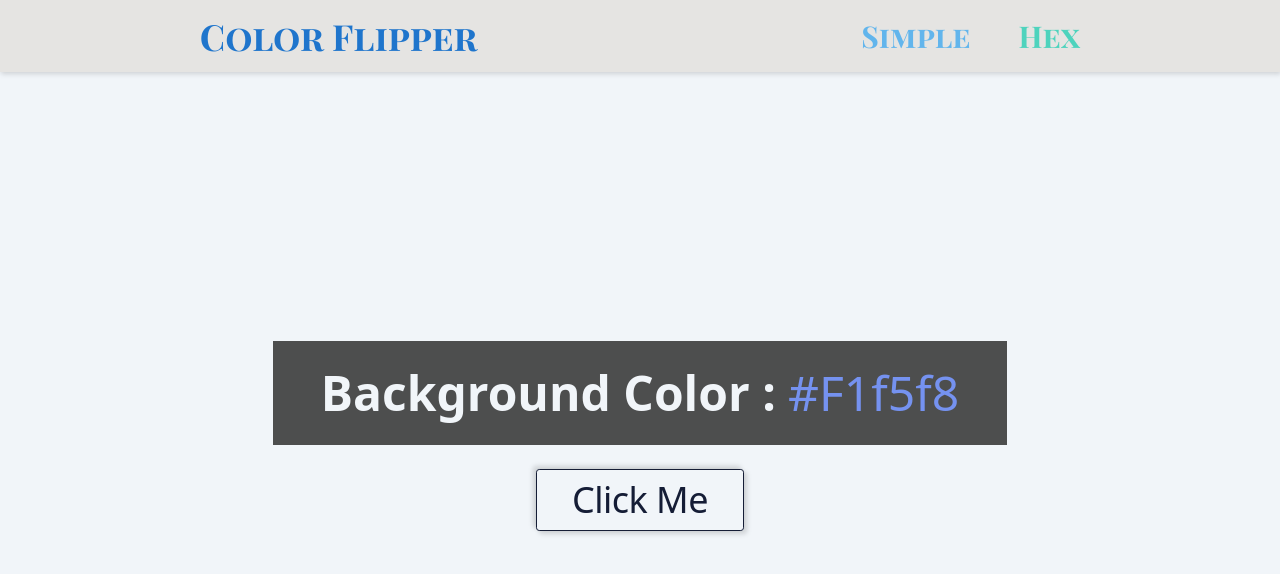
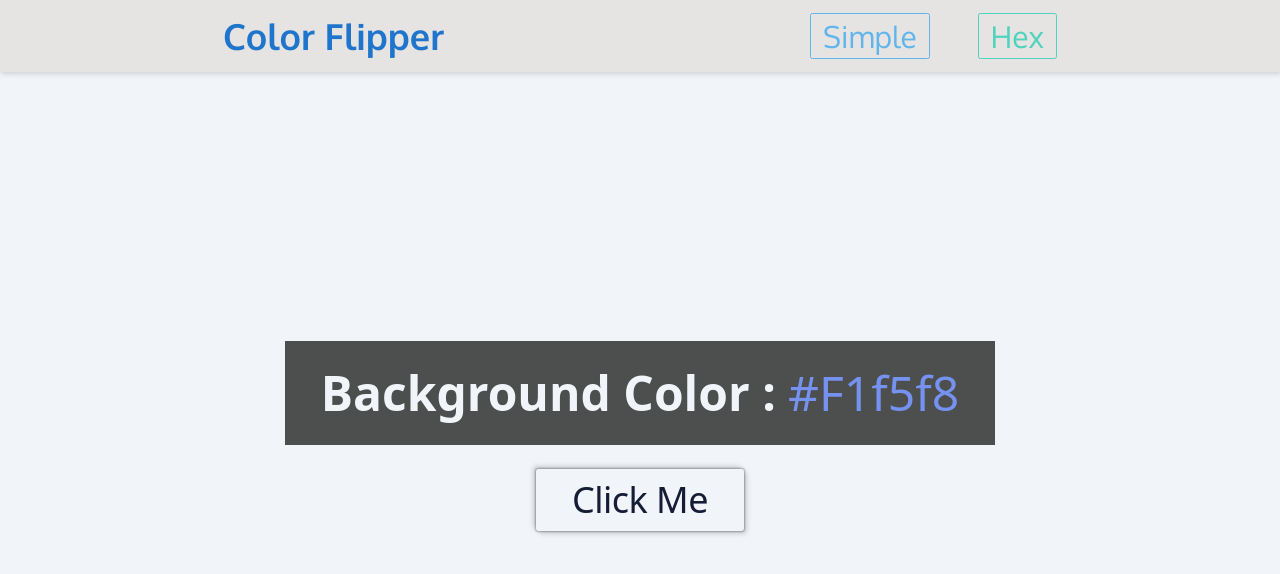
Before and after one commit to Kivuti-Njeru/ColorFlipper.github.io, a plain HTML site: page index.html in a window 1280 px wide. Drawn offline with Linux system fonts and the light colour scheme.

Commit message:
Add files via upload

```diff
--- a/Css/Components/header.css
+++ b/Css/Components/header.css
@@ -18,7 +18,7 @@
     text-wrap: nowrap;
     color: var(--clr-title);
 
-    font-family: var(--font-playfair);
+    font-family: var(--font-oxygen);
     font-weight: 700;
     font-size: var(--size-lg);
 }
@@ -34,16 +34,27 @@
     list-style-type: none;
 }
 .header__link{
+    padding: .095em .4em;
+    border-radius: var(--border-sm);
     text-decoration: none;
     text-transform: capitalize;
     color: var(--clr-links);
+    border: .0125em solid var(--clr-links);
 
-    font-family: var(--font-playfair);
-    font-weight: bold;
+    font-family: var(--font-oxygen);
+    font-weight: 400;
     font-size: var(--size-base);
+    transition: background-color .3s ease;
+}
+.header__link:hover{
+    background-color: rgba(98, 181, 236, .1);
 }
 .hex{
+    border: .0125em solid var(--clr-hex);
     color: var(--clr-hex);
+}
+.hex:hover{
+    background-color: rgba(78, 211, 189, .1);
 }
 
 /* xs */
--- a/Css/Components/main.css
+++ b/Css/Components/main.css
@@ -8,8 +8,7 @@
 .main{
     display: grid;
     place-items: center;
-    gap: var(--size-sm);
-
+    gap: 1rem;
     padding-top: var(--size-sm);
     padding-bottom: var(--size-sm);
 }
@@ -17,16 +16,17 @@
 .main__title{
     display: flex;
     justify-content: center;
-    align-items: center;
+    align-content: center;
     color: var(--clr-light);
     text-transform: capitalize;
     text-align: center;
+    text-wrap: nowrap;
 
-    font-weight: 700;
+    font-weight: 600;
     font-size: var(--size-2xl);
 
     background-color: rgba(54, 54, 54, 0.875);
-    padding: var(--size-2xl) var(--size-5xl);
+    padding: var(--size-2xl) var(--size-4xl);
     border-radius: var(--border-lg);
 }
 
@@ -36,13 +36,11 @@
     color: #7592f0;
 
     font-weight: 400;
-    font-size: var(--size-3xl);
+    font-size: var(--size-2xl);
 }
 
 .main__button{
-    display: grid;
-    place-items: center;
-    user-select: none;
+    border: .03em solid var(--clr-dark);
 }
 
 
--- a/Css/style.css
+++ b/Css/style.css
@@ -79,15 +79,31 @@ svg {
 }
 
 button{
-  padding-top: 0;
-  padding-left: 0;
-  padding-right: 0;
-  padding-bottom: 0;
+  padding-top: .5rem;
+  padding-left: 1rem;
+  padding-right: 1rem;
+  padding-bottom: .5rem;
+
+  box-shadow: 3px 3px 5px 0px rgba(0, 0, 0, 0.15),
+    -3px -3px 5px 0px rgba(0, 0, 0, 0.15),
+    0px 0px 2px 1px rgba(0, 0, 0, 0.15),
+    0px 0px 2px 1px rgba(0, 0, 0, 0.15);
+
+  border-radius: var(--border-sm);
+  border: none;
+  /* border: .03em solid var(--clr-dark); */
+  background: var(--clr-light);
+  cursor: pointer;
+  color: var(--clr-dark);
+  display: grid;
+  line-height: 1;
+  letter-spacing: -0.015em;
+  place-content: center;
+  text-align: center;
+  user-select: none;
+
   margin-top: 0;
   margin-bottom: 0;
   margin-left: 0;
   margin-right: 0;
-  border: none;
-  color: #333333;
-  background-color: transparent;
 }
--- a/Css/utils.css
+++ b/Css/utils.css
@@ -36,7 +36,7 @@
 }
 
 .container {
-    width: 100%;
+    width: 95%;
     margin-left: auto;
     margin-right: auto;
     padding-left: var(--size-xxs);
@@ -51,18 +51,7 @@
 }
 
 .btn{
-    display: grid;
-    place-content: center;
-    width: 9rem;
-    height: 2.625rem;
-    user-select: none;
-    line-height: 1.7;
-    letter-spacing: -0.015em;
-    text-align: center;
-    font-size: var(--size-xl);
-    border: .03em solid var(--clr-dark);
-    border-radius: var(--border-m);
-    cursor: pointer;
+
     transition: scale .15s ease;
 }
 
--- a/Js/hex.js
+++ b/Js/hex.js
@@ -9,6 +9,7 @@ btn.addEventListener("click", () =>{
         hexColor += hex[rando()]
     }
     document.body.style.backgroundColor = hexColor
+    btn.style.backgroundColor = hexColor
     text.style.color = hexColor
     text.textContent = hexColor
 })
--- a/Js/main.js
+++ b/Js/main.js
@@ -6,7 +6,8 @@ const text = document.querySelector('.text')
 btn.addEventListener('click', function(){
    let randomColor = Getrandom()
 
-document.body.style.backgroundColor = colors[randomColor]
+   btn.style.backgroundColor = colors[randomColor]
+   document.body.style.backgroundColor = colors[randomColor]
    text.textContent = colors[randomColor]
    text.style.color = colors[randomColor]
 })
--- a/index.html
+++ b/index.html
@@ -39,9 +39,9 @@
         <h2 class="main__title">background color :
          <span class="color text">#f1f5f8</span>
         </h2>
-        <div class="main__btn btn box">
-          <p>Click Me</p>
-        </div>
+        <Button class="main__btn btn">
+          Click Me
+        </Button>
       </article>
     </main>
   <script type="module" src="Js/main.js"></script>
```
Also changed, not shown: hex.html (+2 -2 lines).
